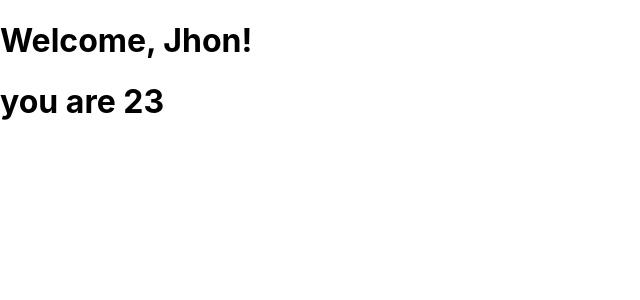
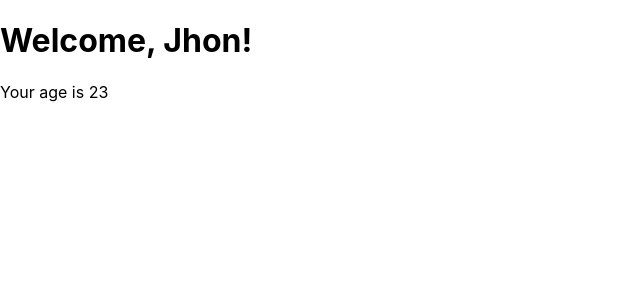
Before and after one commit to Gabriel1470/React-esercizi, a React (Create React App) app: page / in a window 1280 px wide. Shown: the top 300 px of the page, without its empty margins (0-640 px from the left). Built offline with nearby package versions, Linux system fonts and the light colour scheme.

Commit message:
props 04

```diff
--- a/src/App.js
+++ b/src/App.js
@@ -5,7 +5,7 @@ import { Welcome } from './components/Welcome';
 function App() {
   return (
     <div>
-      <Welcome  name= "Jhon" age={23}/>
+      <Welcome  name={<strong>Jhon</strong>} age={23}/>
     </div>
   );
 }
--- a/src/components/Welcome.js
+++ b/src/components/Welcome.js
@@ -8,7 +8,7 @@ import React from "react";
 
 
         {!! this.props.name  && <h1>Welcome, {this.props.name}!</h1> }
-       {!! this.props.age && <h1>you are {this.props.age}</h1>}
+       {!! this.props.age && <p>Your age is {this.props.age}</p>}
 
       </div>
     )
```
